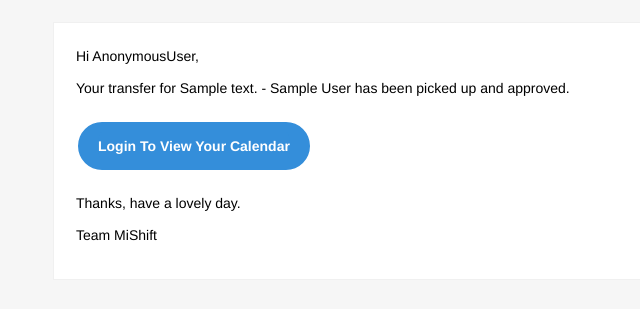
After one commit to TejasM/mishift, a Django app: template mishift/templates/email/approved_transfers.html in a window 1280 px wide. The commit adds this page. Shown: the top 309 px of the page, without its empty margins (266-906 px from the left). Run offline with Django 3.2, Linux system fonts and the light colour scheme; the template is opened without the code that fills it: values that come from a table or form of the project are taken from there, others are empty; tables that the repository leaves empty hold one stand-in row (values such as "Sample post").

Commit message:
multiple transfers

```diff
--- a/mishift/dashboard/models.py
+++ b/mishift/dashboard/models.py
@@ -5,7 +5,7 @@ from django.utils import timezone
 
 
 class Event(models.Model):
-    belongs_to = models.ForeignKey(User, related_name='my_events')
+    belongs_to = models.ForeignKey(User, related_name='my_events', null=True, blank=True, default=None)
     start_date = models.DateTimeField(default=timezone.now)
     end_date = models.DateTimeField(default=timezone.now)
     event_text = models.TextField(default='')
@@ -14,15 +14,23 @@ class Event(models.Model):
     agreed_swap = models.ForeignKey('Event', related_name='to_swap_agree', default=None, null=True, blank=True)
     approved_swap = models.BooleanField(default=False)
 
+    swap_request_time = models.DateTimeField(default=None, null=True, blank=True)
+    transfer_request_time = models.DateTimeField(default=None, null=True, blank=True)
+
     requested_transfer = models.BooleanField(default=False)
     approved_transfer = models.BooleanField(default=False)
 
     to_swap_events = models.ManyToManyField('Event', default=None, null=True, blank=True)
+    to_transfer_events = models.ManyToManyField(User, related_name='to_pickup_events', default=None, null=True,
+                                                blank=True)
     to_change_user = models.ForeignKey(User, related_name='transfer_events', default=None, null=True, blank=True)
+
+    def __unicode__(self):
+        return self.event_text + ' - ' + self.belongs_to.get_full_name()
 
     @property
     def transfer_check(self):
-        return self.requested_transfer and not self.to_change_user
+        return self.requested_transfer
 
     def json(self):
         return {
--- a/mishift/mishift/settings/production.py
+++ b/mishift/mishift/settings/production.py
@@ -29,13 +29,13 @@ ALLOWED_HOSTS = ['mishift.ca', 'www.mishift.ca', '127.0.0.1']
 EMAIL_BACKEND = 'django.core.mail.backends.smtp.EmailBackend'
 
 # See: https://docs.djangoproject.com/en/dev/ref/settings/#email-host
-EMAIL_HOST = environ.get('EMAIL_HOST', 'smtp.gmail.com')
+EMAIL_HOST = environ.get('EMAIL_HOST', 'smtp.sendgrid.net')
 
 # See: https://docs.djangoproject.com/en/dev/ref/settings/#email-host-password
-EMAIL_HOST_PASSWORD = environ.get('EMAIL_HOST_PASSWORD', '')
+EMAIL_HOST_PASSWORD = environ.get('EMAIL_HOST_PASSWORD', 'tejas123!')
 
 # See: https://docs.djangoproject.com/en/dev/ref/settings/#email-host-user
-EMAIL_HOST_USER = environ.get('EMAIL_HOST_USER', 'your_email@example.com')
+EMAIL_HOST_USER = environ.get('EMAIL_HOST_USER', 'info@mishift.ca')
 
 # See: https://docs.djangoproject.com/en/dev/ref/settings/#email-port
 EMAIL_PORT = environ.get('EMAIL_PORT', 587)
--- a/mishift/templates/dashboard/previous_swap_admin.html
+++ b/mishift/templates/dashboard/previous_swap_admin.html
@@ -14,6 +14,8 @@
                         </div>
                         <div class="row-content">
                             <div class="action-secondary"><i class="mdi-material-info"></i></div>
+                            <p class="list-group-item-heading">{{ s.event.start_date|date:'Y-m-d H:i' }}
+                                - {{ s.event.end_date|date:'Y-m-d H:i' }}</p>
                             <h4 class="list-group-item-heading">From: {{ s.from_user.get_full_name }}</h4>
 
                             <p class="list-group-item-heading">To: {{ s.to_user.get_full_name }}</p>
--- /dev/null
+++ b/mishift/templates/email/approved_transfers.html
@@ -0,0 +1,26 @@
+{% extends 'email/base.html' %}
+{% block content %}
+    {% if you_picked %}
+        <p>Your request to pick up {{ shift }} has be approved.</p>
+
+        <table>
+            <tr>
+                <td class="padding">
+                    <p><a href="http://mishit.ca/login"
+                          class="btn-primary">Login To View Your Calendar</a></p>
+                </td>
+            </tr>
+        </table>
+    {% else %}
+        <p>Your transfer for {{ shift }} has been picked up and approved.</p>
+
+        <table>
+            <tr>
+                <td class="padding">
+                    <p><a href="http://mishit.ca/login"
+                          class="btn-primary">Login To View Your Calendar</a></p>
+                </td>
+            </tr>
+        </table>
+    {% endif %}
+{% endblock %}
--- /dev/null
+++ b/mishift/templates/email/base.html
@@ -0,0 +1,240 @@
+<!DOCTYPE html PUBLIC "-//W3C//DTD XHTML 1.0 Transitional//EN"
+        "http://www.w3.org/TR/xhtml1/DTD/xhtml1-transitional.dtd">
+<html xmlns="http://www.w3.org/1999/xhtml">
+<head>
+    <meta name="viewport" content="width=device-width"/>
+    <meta http-equiv="Content-Type" content="text/html; charset=UTF-8"/>
+    <title>Really Simple HTML Email Template</title>
+    <style>
+        /* -------------------------------------
+                GLOBAL
+        ------------------------------------- */
+        * {
+            margin: 0;
+            padding: 0;
+            font-family: "Helvetica Neue", "Helvetica", Helvetica, Arial, sans-serif;
+            font-size: 100%;
+            line-height: 1.6;
+        }
+
+        img {
+            max-width: 100%;
+        }
+
+        body {
+            -webkit-font-smoothing: antialiased;
+            -webkit-text-size-adjust: none;
+            width: 100% !important;
+            height: 100%;
+        }
+
+        /* -------------------------------------
+                ELEMENTS
+        ------------------------------------- */
+        a {
+            color: #348eda;
+        }
+
+        .btn-primary {
+            text-decoration: none;
+            color: #FFF;
+            background-color: #348eda;
+            border: solid #348eda;
+            border-width: 10px 20px;
+            line-height: 2;
+            font-weight: bold;
+            margin-right: 10px;
+            text-align: center;
+            cursor: pointer;
+            display: inline-block;
+            border-radius: 25px;
+        }
+
+        .btn-secondary {
+            text-decoration: none;
+            color: #FFF;
+            background-color: #aaa;
+            border: solid #aaa;
+            border-width: 10px 20px;
+            line-height: 2;
+            font-weight: bold;
+            margin-right: 10px;
+            text-align: center;
+            cursor: pointer;
+            display: inline-block;
+            border-radius: 25px;
+        }
+
+        .last {
+            margin-bottom: 0;
+        }
+
+        .first {
+            margin-top: 0;
+        }
+
+        .padding {
+            padding: 10px 0;
+        }
+
+        /* -------------------------------------
+                BODY
+        ------------------------------------- */
+        table.body-wrap {
+            width: 100%;
+            padding: 20px;
+        }
+
+        table.body-wrap .container {
+            border: 1px solid #f0f0f0;
+        }
+
+        /* -------------------------------------
+                FOOTER
+        ------------------------------------- */
+        table.footer-wrap {
+            width: 100%;
+            clear: both !important;
+        }
+
+        .footer-wrap .container p {
+            font-size: 12px;
+            color: #666;
+
+        }
+
+        table.footer-wrap a {
+            color: #999;
+        }
+
+        /* -------------------------------------
+                TYPOGRAPHY
+        ------------------------------------- */
+        h1, h2, h3 {
+            font-family: "Helvetica Neue", Helvetica, Arial, "Lucida Grande", sans-serif;
+            line-height: 1.1;
+            margin-bottom: 15px;
+            color: #000;
+            margin: 40px 0 10px;
+            line-height: 1.2;
+            font-weight: 200;
+        }
+
+        h1 {
+            font-size: 36px;
+        }
+
+        h2 {
+            font-size: 28px;
+        }
+
+        h3 {
+            font-size: 22px;
+        }
+
+        p, ul, ol {
+            margin-bottom: 10px;
+            font-weight: normal;
+            font-size: 14px;
+        }
+
+        ul li, ol li {
+            margin-left: 5px;
+            list-style-position: inside;
+        }
+
+        /* ---------------------------------------------------
+                RESPONSIVENESS
+                Nuke it from orbit. It's the only way to be sure.
+        ------------------------------------------------------ */
+
+        /* Set a max-width, and make it display as block so it will automatically stretch to that width, but will also shrink down on a phone or something */
+        .container {
+            display: block !important;
+            max-width: 600px !important;
+            margin: 0 auto !important; /* makes it centered */
+            clear: both !important;
+        }
+
+        /* Set the padding on the td rather than the div for Outlook compatibility */
+        .body-wrap .container {
+            padding: 20px;
+        }
+
+        /* This should also be a block element, so that it will fill 100% of the .container */
+        .content {
+            max-width: 600px;
+            margin: 0 auto;
+            display: block;
+        }
+
+        /* Let's make sure tables in the content area are 100% wide */
+        .content table {
+            width: 100%;
+        }
+
+    </style>
+</head>
+
+<body bgcolor="#f6f6f6">
+
+<!-- body -->
+<table class="body-wrap">
+    <tr>
+        <td></td>
+        <td class="container" bgcolor="#FFFFFF">
+
+            <!-- content -->
+            <div class="content">
+                <table>
+                    <tr>
+                        <td>
+                            <p>Hi {{ user }},</p>
+
+                            {% block content %}
+                            {% endblock %}
+
+                            <p>Thanks, have a lovely day.</p>
+
+                            <p>Team MiShift</p>
+                        </td>
+                    </tr>
+                </table>
+            </div>
+            <!-- /content -->
+
+        </td>
+        <td></td>
+    </tr>
+</table>
+<!-- /body -->
+
+<!-- footer -->
+<table class="footer-wrap">
+    <tr>
+        <td></td>
+        <td class="container">
+
+            <!-- content -->
+            <div class="content">
+                <table>
+                    <tr>
+                        <td align="center">
+                            {% comment %}<p>Don't like these annoying emails? <a href="#">
+                                <unsubscribe>Unsubscribe</unsubscribe>
+                            </a>.
+                            </p>{% endcomment %}
+                        </td>
+                    </tr>
+                </table>
+            </div>
+            <!-- /content -->
+
+        </td>
+        <td></td>
+    </tr>
+</table>
+<!-- /footer -->
+
+</body>
+</html>
```
Also changed, not shown: mishift/dashboard/views.py (+40 -4 lines), mishift/templates/dashboard/swap.html (+3 -5 lines), mishift/templates/dashboard/swap_admin.html (+12 -8 lines), mishift/templates/email/approved_swaps.html (added, +13 -0 lines), mishift/templates/email/swap_suggestions.html (added, +13 -0 lines), mishift/templates/email/transfer_suggestions.html (added, +13 -0 lines).
